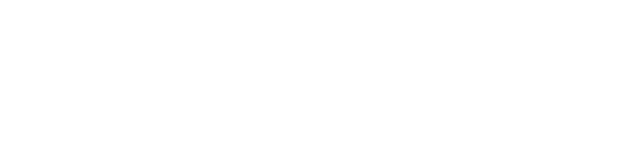
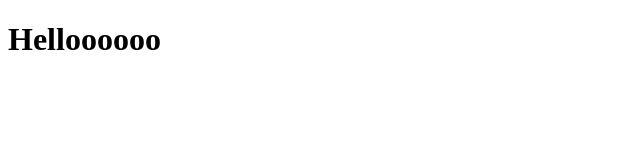
Before and after one commit to code-ness/testing-branches, a plain HTML site: page index.html in a window 1280 px wide. Shown: the whole page, without its empty margins (0-640 px from the left). Drawn offline with Linux system fonts and the light colour scheme.

Commit message:
changes on index.html

```diff
--- a/index.html
+++ b/index.html
@@ -7,6 +7,6 @@
   <title>Document</title>
 </head>
 <body>
-
+  <h1>Helloooooo</h1>
 </body>
 </html>
```
